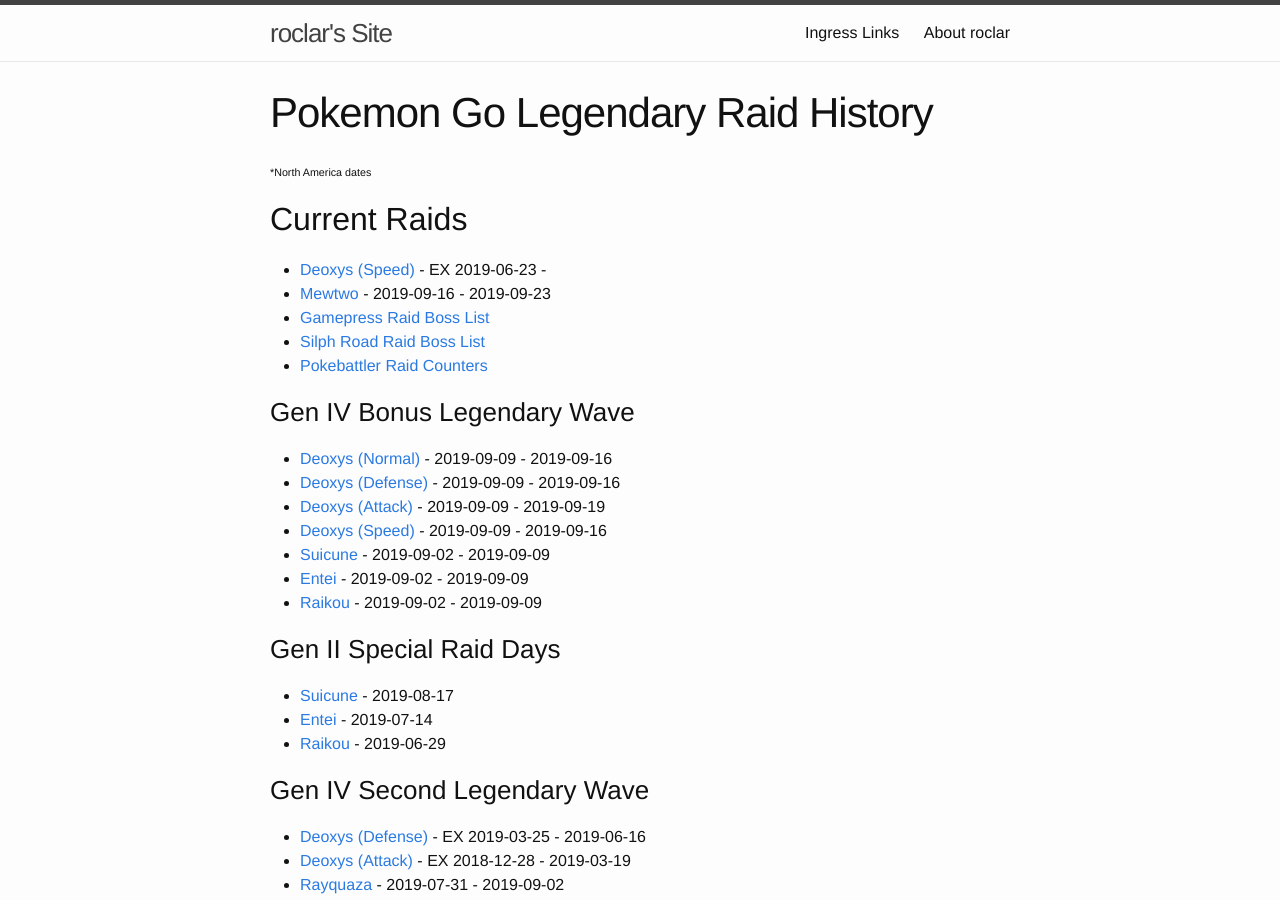
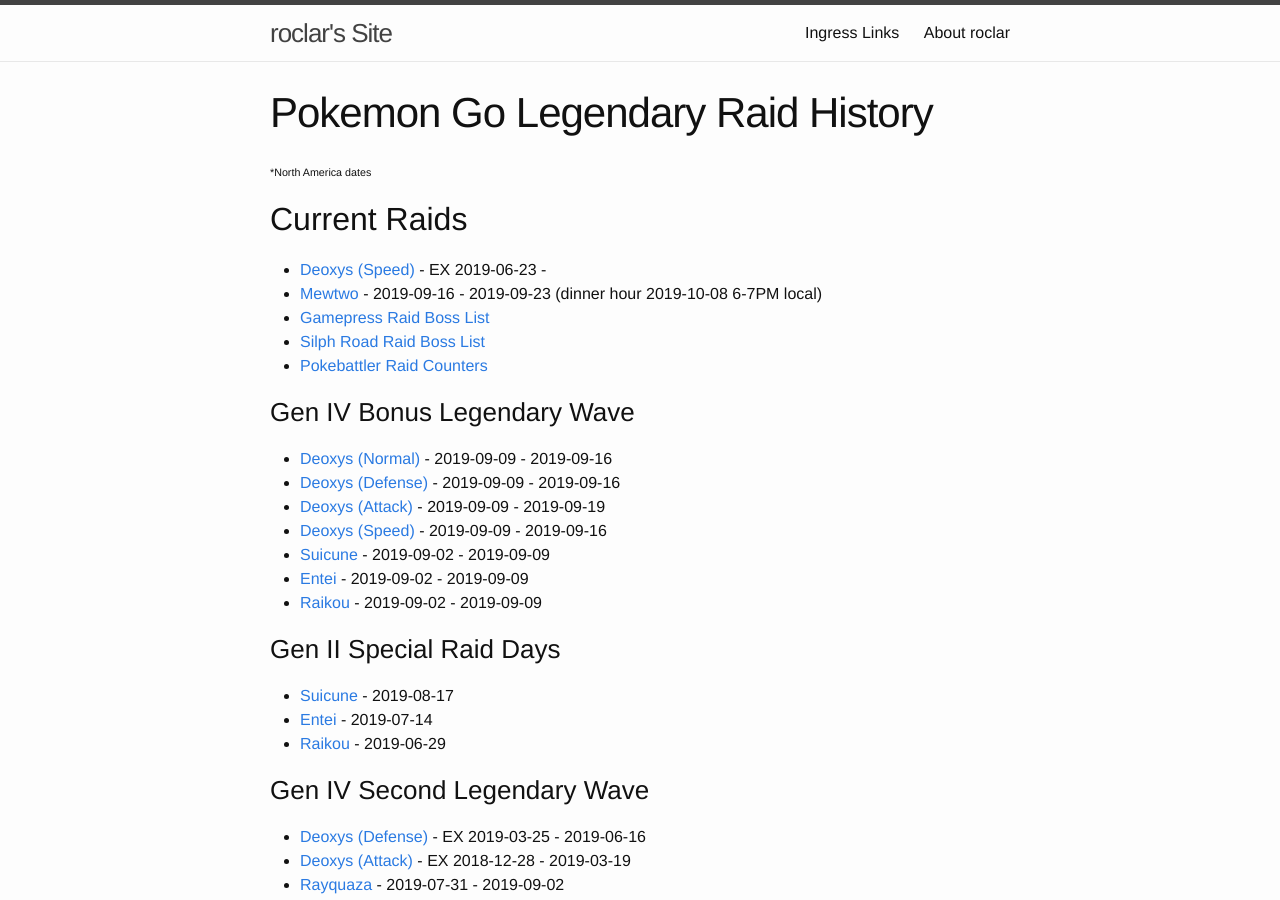
Before and after one commit to roclar/roclar.github.io, a Jekyll site: the page built from PoGoLegendaryHistory.md, in a window 1280 px wide and 900 px high. Built offline with Jekyll 4.4.1, drawn with Linux system fonts in a browser that asks for light colours.

Commit message:
Added Mewtwo dinner hour

```diff
--- a/PoGoLegendaryHistory.md
+++ b/PoGoLegendaryHistory.md
@@ -7,7 +7,7 @@
 
 ## Current Raids
 - [Deoxys (Speed)](https://db.pokemongohub.net/pokemon/386?form=Speed) - EX 2019-06-23 -
-- [Mewtwo](https://db.pokemongohub.net/pokemon/150) - 2019-09-16 - 2019-09-23
+- [Mewtwo](https://db.pokemongohub.net/pokemon/150) - 2019-09-16 - 2019-09-23 (dinner hour 2019-10-08 6-7PM local)
 - [Gamepress Raid Boss List](https://pokemongo.gamepress.gg/raid-boss-list)
 - [Silph Road Raid Boss List](https://thesilphroad.com/raid-bosses)
 - [Pokebattler Raid Counters](https://www.pokebattler.com/raids)
```
